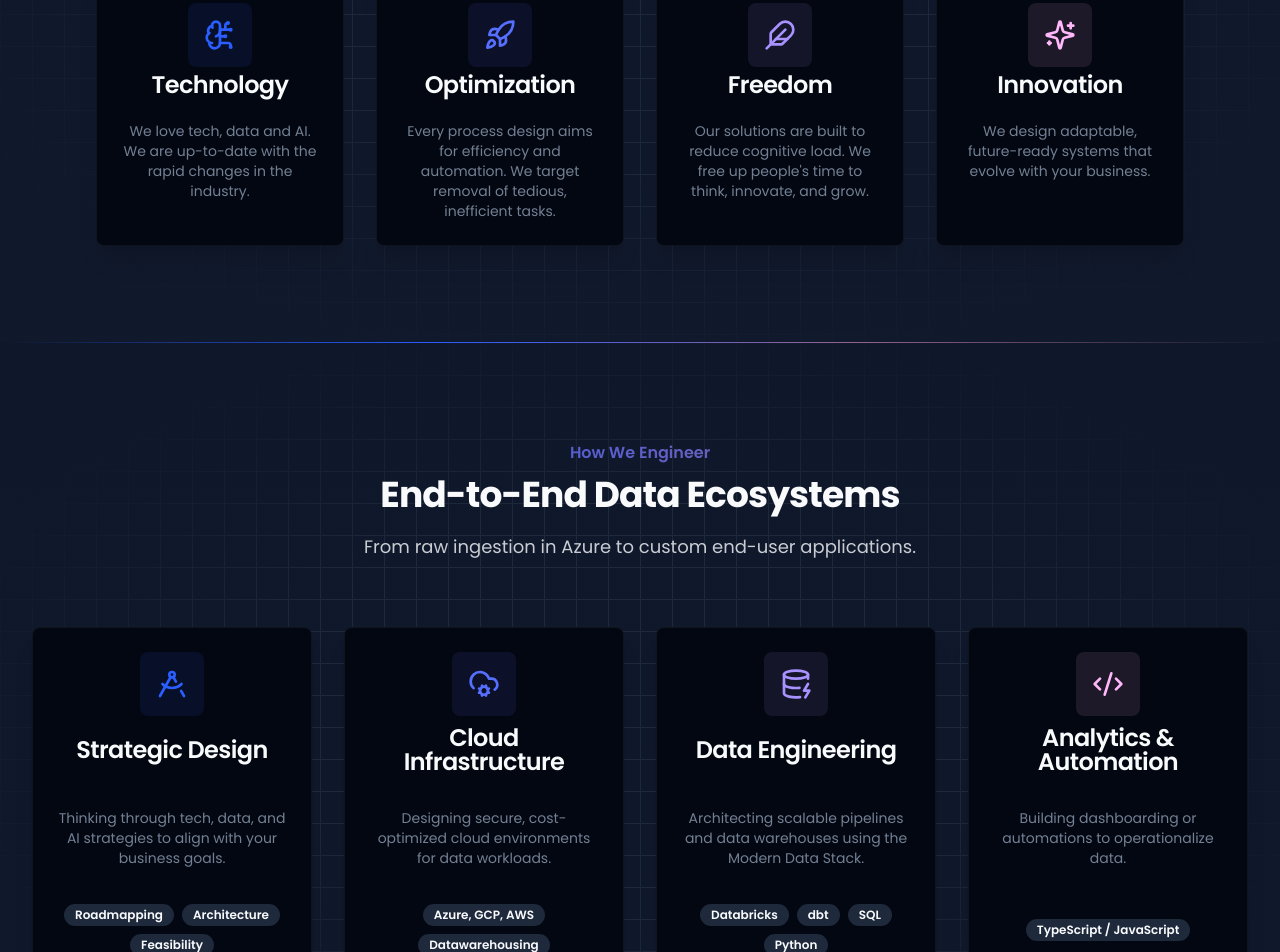
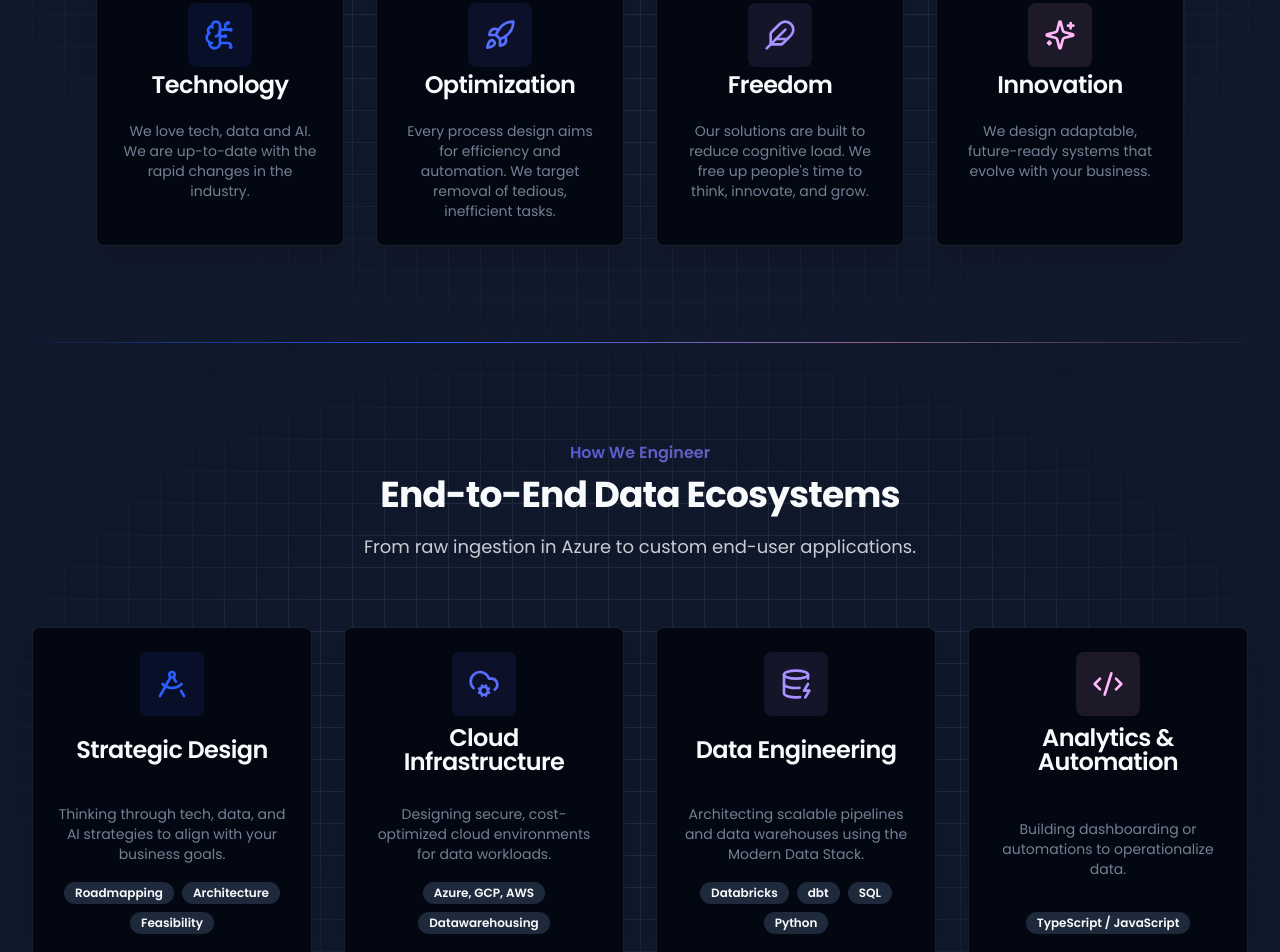
Before and after one commit to tovy-eu/tovy.eu-website, a Next.js app: page / in a window 1280 px wide. Shown: the part 1140-2092 px from the top of the page. Built offline with nearby package versions, Linux system fonts and the light colour scheme; no server answers.

Commit message:
Perfect colors.
Now make sure that both sections' cards have the same g

```diff
--- a/src/components/landing/about-section.tsx
+++ b/src/components/landing/about-section.tsx
@@ -97,12 +97,11 @@ export function AboutSection() {
           </div>
         </ScrollReveal>
 
-        <ScrollReveal>
-          <div className="relative mt-8 grid grid-cols-1 md:grid-cols-2 lg:grid-cols-4 gap-8">
-            {pillars.map((pillar) => (
+        <div className="relative mt-8 grid grid-cols-1 md:grid-cols-2 lg:grid-cols-4 gap-8">
+          {pillars.map((pillar, index) => (
+            <ScrollReveal key={pillar.title} delay={`delay-[${index * 150}ms] duration-700`}>
               <Card
-                key={pillar.title}
-                className="text-center transition-all hover:shadow-2xl hover:-translate-y-1 bg-card border-white/5 shadow-xl"
+                className="h-full flex flex-col bg-card border-white/10 shadow-xl hover:shadow-2xl hover:border-primary/40 transition-all duration-300 hover:-translate-y-2 text-center"
                 style={{ '--pillar-color': pillar.color, '--pillar-shadow-color': `${pillar.color}1A` } as React.CSSProperties}
               >
                 <CardHeader className="items-center">
@@ -114,13 +113,13 @@ export function AboutSection() {
                   </div>
                   <CardTitle className="mt-4">{pillar.title}</CardTitle>
                 </CardHeader>
-                <CardDescription className="p-6 pt-0 text-muted-foreground/90">
+                <CardDescription className="p-6 pt-0 text-muted-foreground/90 flex-grow">
                   {pillar.description}
                 </CardDescription>
               </Card>
-            ))}
-          </div>
-        </ScrollReveal>
+            </ScrollReveal>
+          ))}
+        </div>
       </div>
     </section>
   );
--- a/src/components/landing/engineering-section.tsx
+++ b/src/components/landing/engineering-section.tsx
@@ -77,9 +77,9 @@ export function EngineeringSection() {
 
         <div className="relative mt-16 grid grid-cols-1 md:grid-cols-2 lg:grid-cols-4 gap-8">
           {serviceLines.map((service, index) => (
-            <ScrollReveal key={service.id} delay={`duration-${300 + index * 200}`}>
+            <ScrollReveal key={service.id} delay={`delay-[${index * 150}ms] duration-700`}>
               <Card
-                className="h-full flex flex-col bg-card border-white/5 shadow-xl hover:border-primary/50 transition-all duration-300 hover:-translate-y-1 text-center"
+                className="h-full flex flex-col bg-card border-white/10 shadow-xl hover:shadow-2xl hover:border-primary/40 transition-all duration-300 hover:-translate-y-2 text-center"
                 style={{ '--pillar-color': service.color, '--pillar-shadow-color': `${service.color}1A` } as React.CSSProperties}
               >
                 <CardHeader className="items-center">
@@ -91,10 +91,10 @@ export function EngineeringSection() {
                   </div>
                   <CardTitle className="mt-4 min-h-[3.5rem] flex items-center justify-center">{service.title}</CardTitle>
                 </CardHeader>
-                <CardDescription className="p-6 pt-0 flex-grow h-24 flex items-center justify-center text-muted-foreground/90">
+                <CardDescription className="px-6 pb-4 flex-grow text-muted-foreground/90 flex items-center justify-center min-h-[5rem]">
                   {service.description}
                 </CardDescription>
-                <CardContent className="flex flex-col justify-center items-center min-h-[5.5rem]">
+                <CardContent className="flex flex-col justify-center items-center pb-6">
                   <div className="flex flex-wrap justify-center gap-2">
                     {service.stack.map(item => (
                       <Badge key={item.tool} variant="secondary">{item.tool}</Badge>
```
